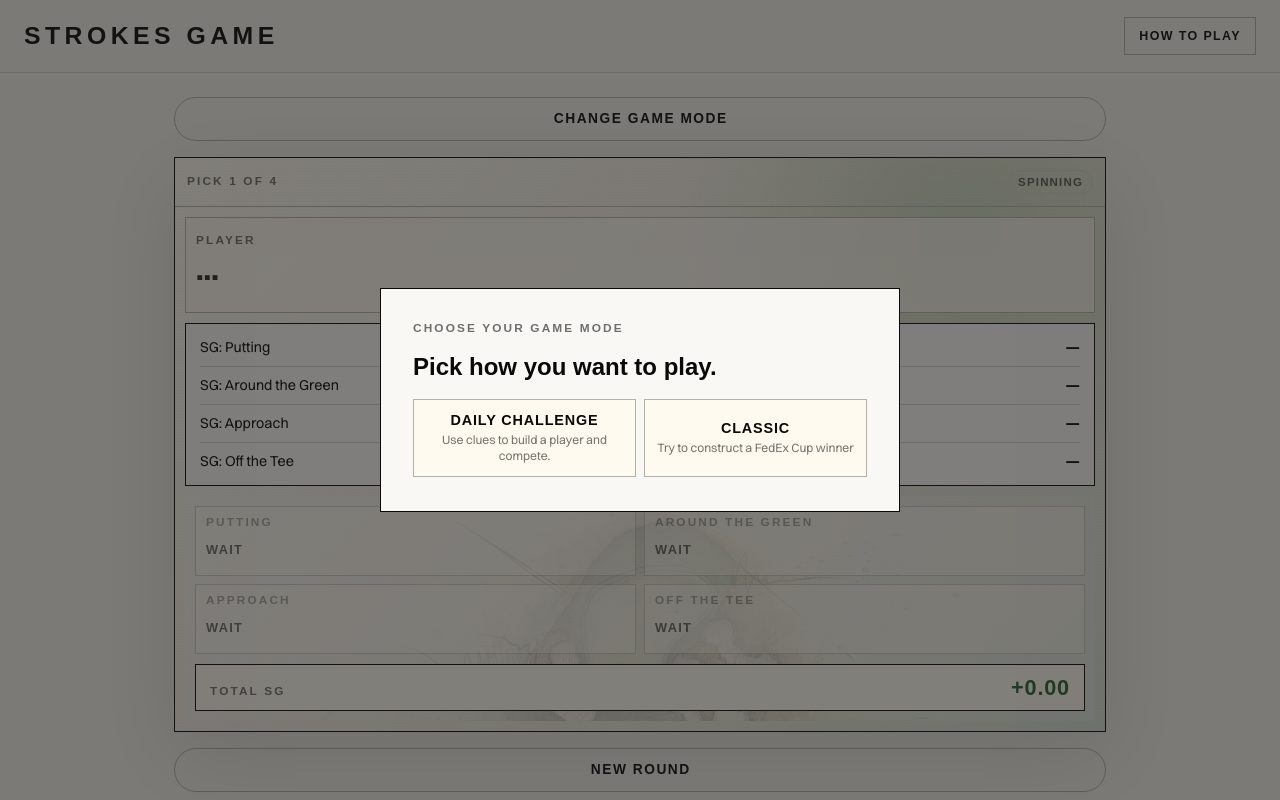
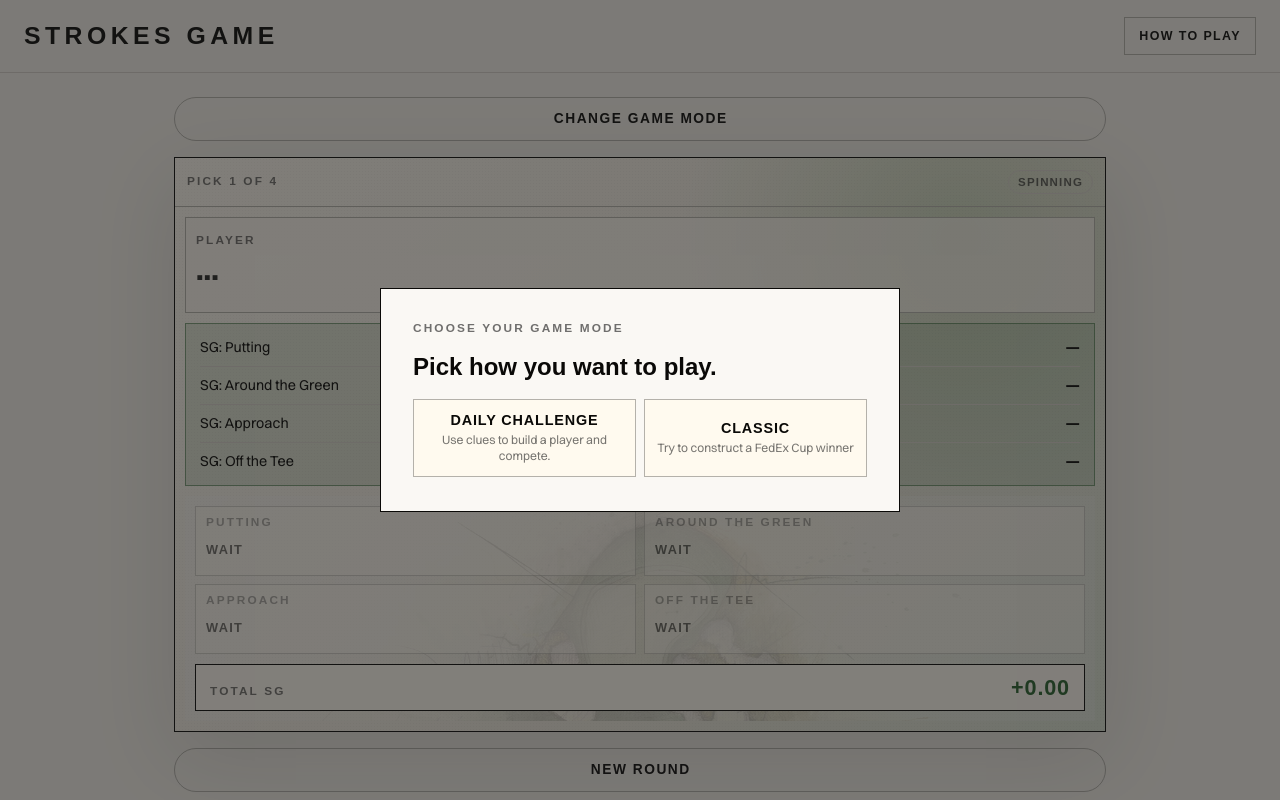
Before and after one commit to wamaral19/strokesgame, a Next.js app: page / in a window 1280 px wide. Shown: the top 800 px of the page. Built offline with nearby package versions, Linux system fonts and the light colour scheme; a web font is replaced by a local one.

Commit message:
Style classic stat reveal values

```diff
--- a/app/components/strokes-gained-game.tsx
+++ b/app/components/strokes-gained-game.tsx
@@ -709,13 +709,21 @@ function StatList({
     <div className="stat-list" aria-label="Revealed strokes gained stats">
       {CATEGORY_ORDER.map((category) => {
         const isIdeal = category === idealCategory;
+        const value = season?.sg[category];
+        const valueTone = value === undefined
+          ? ""
+          : value > 0
+            ? "stat-row__value--positive"
+            : value < 0
+              ? "stat-row__value--negative"
+              : "stat-row__value--neutral";
         return (
           <div className={`stat-row ${isIdeal ? "stat-row--ideal" : ""}`} key={category}>
             <span>
               {CATEGORY_META[category].statLabel}
               {isIdeal ? <span className="stat-row__ideal-tag">Ideal</span> : null}
             </span>
-            <strong>{season ? formatSg(season.sg[category]) : "—"}</strong>
+            <strong className={valueTone}>{value === undefined ? "—" : formatSg(value)}</strong>
           </div>
         );
       })}
--- a/app/globals.css
+++ b/app/globals.css
@@ -354,6 +354,18 @@ button {
 
 .stat-row strong {
   font-feature-settings: "tnum";
+}
+
+.stat-row strong.stat-row__value--positive {
+  color: var(--brand-deep);
+}
+
+.stat-row strong.stat-row__value--negative {
+  color: var(--brand-flag);
+}
+
+.stat-row strong.stat-row__value--neutral {
+  color: var(--brand-ink);
 }
 
 .stat-row--ideal,
@@ -1379,8 +1391,8 @@ button {
 .stat-reveal {
   display: grid;
   gap: 10px;
-  border: 1px solid var(--brand-ink);
-  background: var(--surface-raised);
+  border: 1px solid color-mix(in srgb, var(--brand-deep) 55%, transparent);
+  background: color-mix(in srgb, var(--brand-primary) 12%, transparent);
   padding: 14px;
 }
 
```
